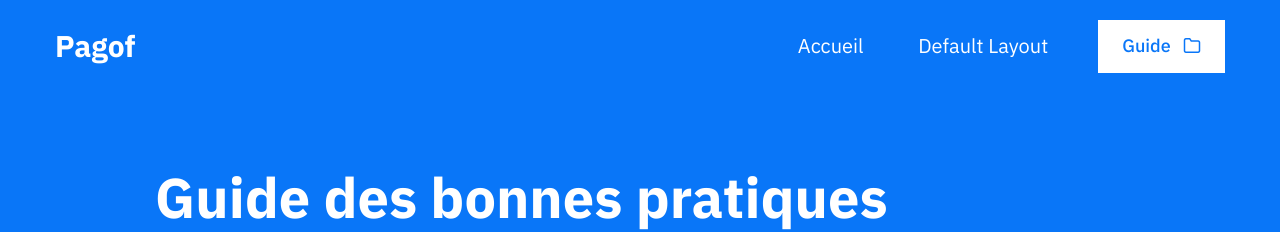
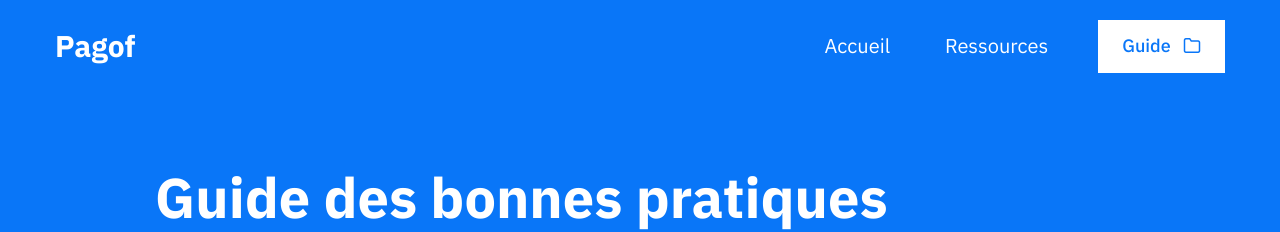
Before and after one commit to cecilaki/guide, a Jekyll site: the page built from index.md, in a window 1280 px wide and 900 px high. Shown: the top 232 px of the window. Built offline with Jekyll 4.4.1, drawn with Linux system fonts in a browser that asks for light colours; some web fonts are replaced.

Commit message:
Update _config.yml

```diff
--- a/_config.yml
+++ b/_config.yml
@@ -11,7 +11,7 @@ dox:
         nav:
             - item_name: Accueil
               item_url: /
-            - item_name: Default Layout
+            - item_name: Ressources
               item_url: /default
         cta:
             label: Guide
```
